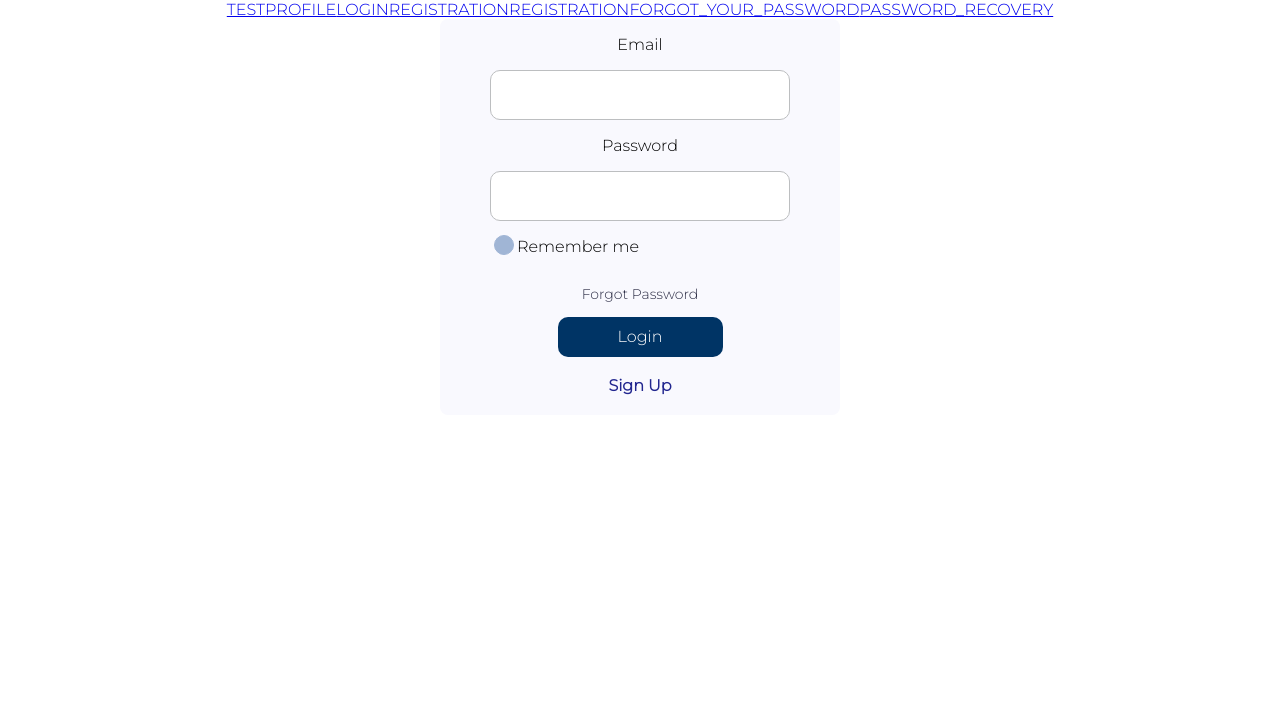
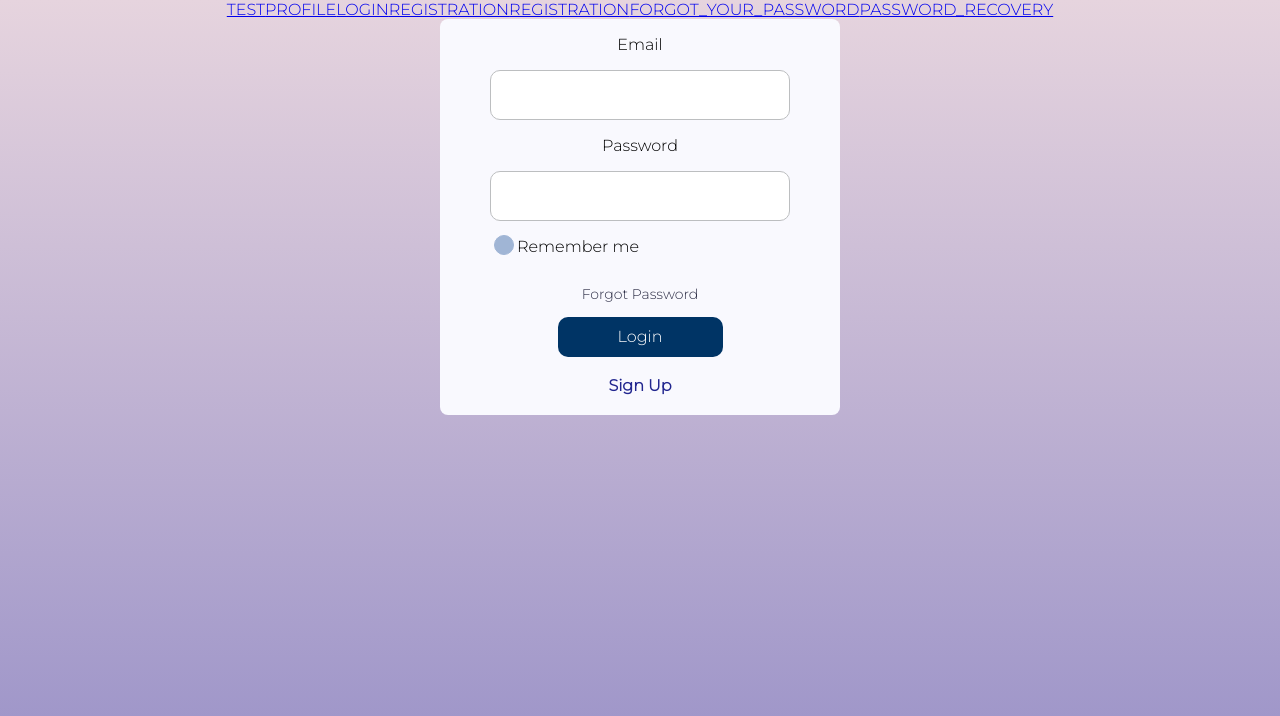
Before and after one commit to SRGREEN90/CardsProject, a React (Create React App) app: page / in a window 1280 px wide. Shown: the top 716 px of the page. Built offline with nearby package versions, Linux system fonts and the light colour scheme; no server answers.

Commit message:
fixed index styles

```diff
--- a/src/index.css
+++ b/src/index.css
@@ -1,10 +1,13 @@
-body {
-    margin: 0;
-    padding: 0;
-}
-
 * {
     font-family: 'Montserrat', sans-serif;
     -webkit-font-smoothing: antialiased;
     -moz-osx-font-smoothing: grayscale;
 }
+
+body {
+    margin: 0;
+    padding: 0;
+    box-sizing: border-box;
+    background: linear-gradient(180deg, #E6D4DE 0%, #9890C7 100%);
+    height: 100vh;
+}
```
